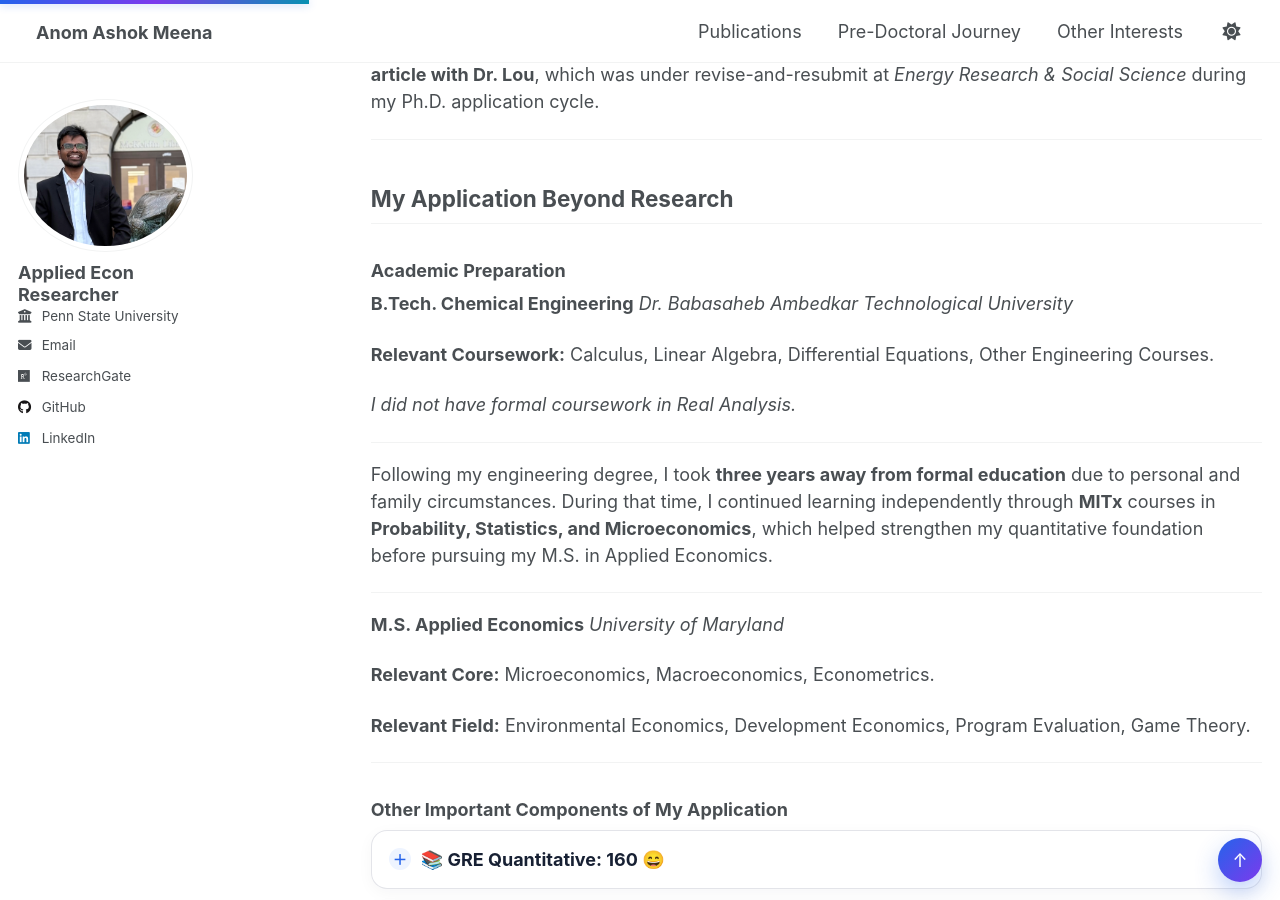
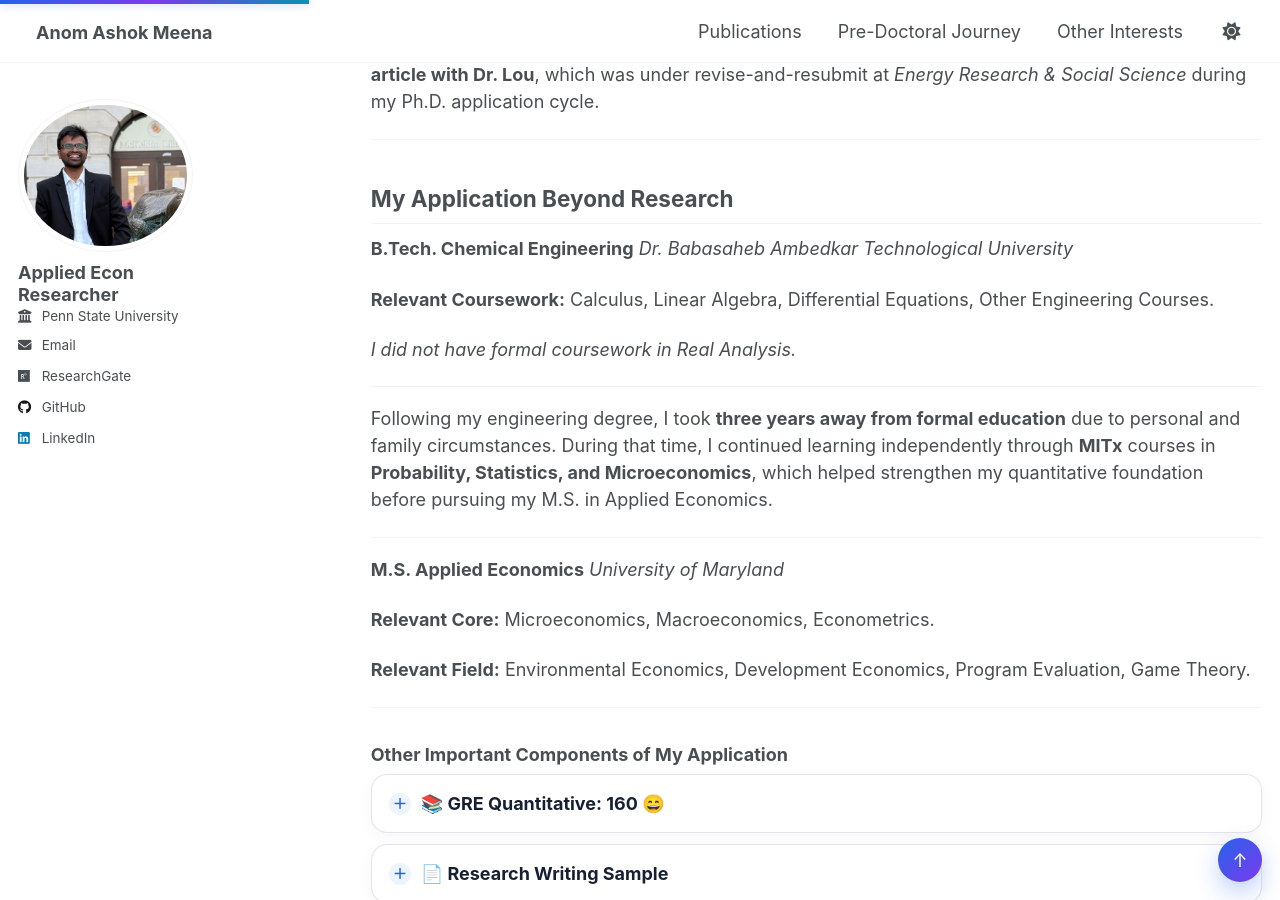
Before and after one commit to anomdule/anomdule.github.io, a Jekyll site: the page built from _pages/predoc-journey.md, in a window 1280 px wide and 900 px high, scrolled down 1525 px. Built offline with Jekyll 4.4.1, drawn with Linux system fonts in a browser that asks for light colours; a script that is not in the unit is left out.

Commit message:
Update predoc-journey.md

```diff
--- a/_pages/predoc-journey.md
+++ b/_pages/predoc-journey.md
@@ -390,8 +390,6 @@ During these years, I collaborated on several research projects, including a **s
 
 ## My Application Beyond Research
 
-### Academic Preparation
-
 **B.Tech. Chemical Engineering**
 *Dr. Babasaheb Ambedkar Technological University*
 
```
